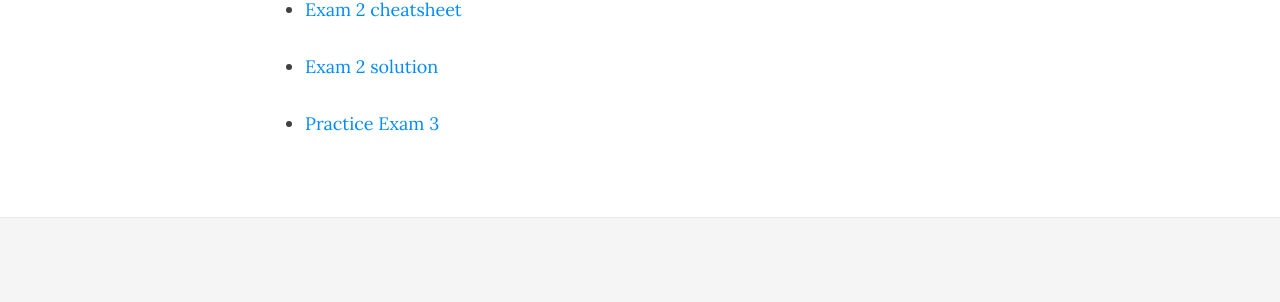
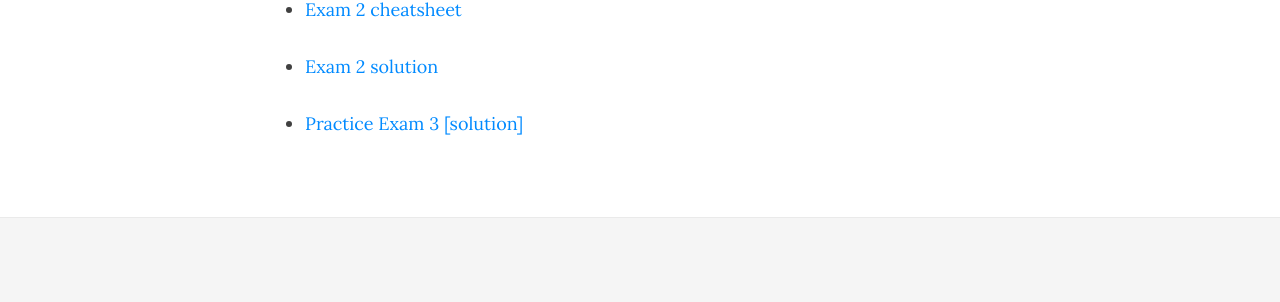
Before and after one commit to data1010/data1010.github.io, a Jekyll site: the page built from exams.md, in a window 1280 px wide. Shown: the part 431-733 px from the top of the page. Built offline with Jekyll 4.4.1, drawn with Linux system fonts in a browser that asks for light colours; nearby versions of some CDN libraries.

Commit message:
Practice exam solution

```diff
--- a/exams.md
+++ b/exams.md
@@ -13,4 +13,4 @@ title: Exams
 
 * [Exam 2 solution](https://drive.google.com/file/d/11BPlfsje_J3BLOd8in-hcfSWB4ylCz2Z/view?usp=sharing)
 
-* [Practice Exam 3](docs/exams/data1010-practice-midterm-3.pdf)
+* [Practice Exam 3](docs/exams/data1010-practice-midterm-3.pdf) [[solution]](docs/exams/data1010-practice-midterm-3-sol.pdf)
```
Also changed, not shown: 1 other file.
